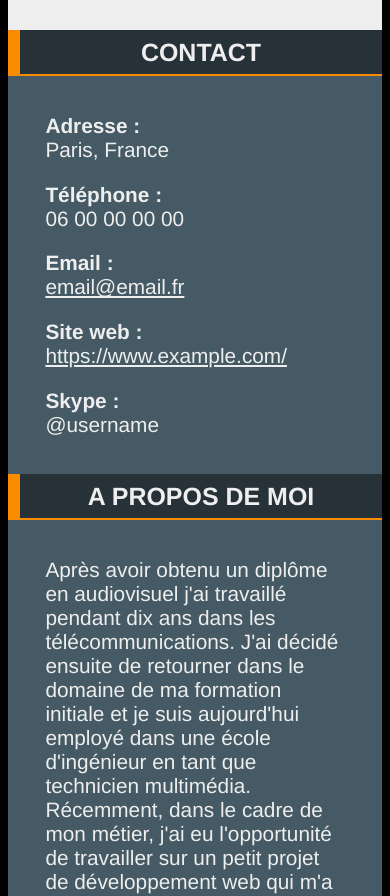
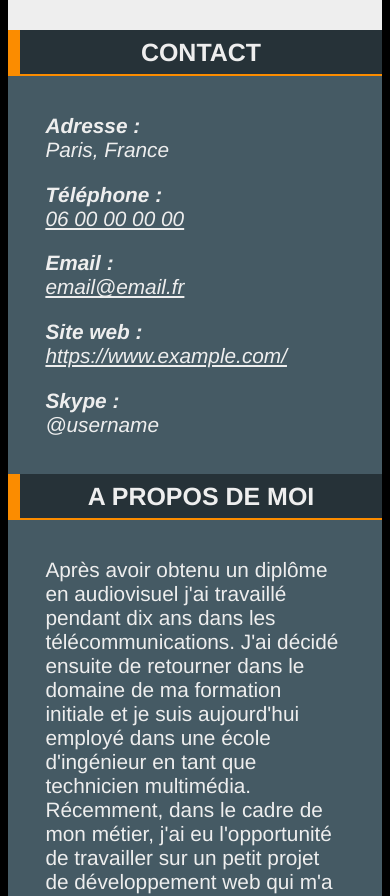
Before and after one commit to Cyri1/rep, a plain HTML site: page index.html in a window 390 px wide. Shown: the part 3047-3943 px from the top of the page. Drawn offline with Linux system fonts and the light colour scheme.

Commit message:
address html tag + href phone

```diff
--- a/index.html
+++ b/index.html
@@ -33,15 +33,13 @@
                     <h2 class="sb-title">
                         CONTACT
                     </h2>
-                    <div class="sb-content">
+                    <address class="sb-content">
                         <p><strong>Adresse :</strong><br>Paris, France</p>
-                        <p><strong>Téléphone :</strong><br>06 00 00 00 00</p>
+                        <p><strong>Téléphone :</strong><br><a href="tel:+33600000000">06 00 00 00 00</a></p>
                         <p><strong>Email :</strong><br><a href="mailto:email@email.fr">email@email.fr</a></p>
-                        <p><strong>Site web :</strong><br><a
-                                href="https://www.example.com/">https://www.example.com/</a>
-                        </p>
+                        <p><strong>Site web :</strong><br><a href="https://www.example.com/">https://www.example.com/</a></p>
                         <p><strong>Skype :</strong><br>@username</p>
-                    </div>
+                    </address>
                 </section>
                 <section id="apropos" class="sb-bloc">
                     <h2 class="sb-title">
```
